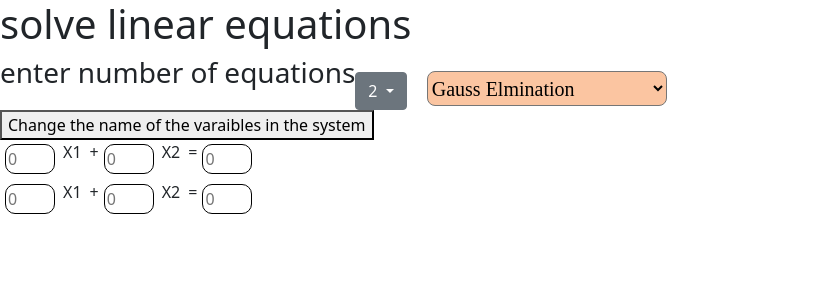
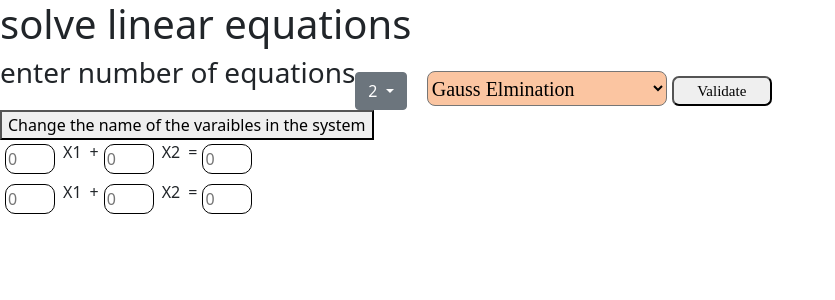
Before and after one commit to LouaiZahran/System-Solver, an Angular app in the folder front/: page / in a window 1280 px wide. Shown: the top 300 px of the page, without its empty margins (0-835 px from the left). Built offline with nearby package versions, Linux system fonts and the light colour scheme.

Commit message:
small changes

```diff
--- a/front/src/app/home/home.component.css
+++ b/front/src/app/home/home.component.css
@@ -21,10 +21,29 @@ input
     left: 500px;
 }
 
+#validate {
+    width: 100px;
+    height: 30px;
+    font-size: 15px;
+    font-family: Fira code;
+    left: 5px;
+    border-radius: 7px;
+    position: relative;
+
+}
+
+#iter {
+    left: 0px;
+    position: relative;
+}
+
+
+
 #divSelect {
     left: 500px;
     position: relative;
 }
+
 
 
 
--- a/front/src/app/home/home.component.html
+++ b/front/src/app/home/home.component.html
@@ -39,6 +39,7 @@
           <li><a (click)="generate(9)" (click)="delete(9)" class="dropdown-item" href="#">9</a></li>
           <li><a (click)="generate(10)" (click)="delete(10)" class="dropdown-item" href="#">10</a></li>
         </ul>
+        <button id = "validate" (click) = "validateInput()">Validate</button>
       </div>
 </div>
 
--- a/front/src/app/home/home.component.ts
+++ b/front/src/app/home/home.component.ts
@@ -16,6 +16,7 @@ export interface decompostion {
   })
   export class homecomponent {
     createdIter : boolean = false;
+    validFlagInput : boolean = false;
 
     DirectSolTypes : solverType[] = [
       {type : "Gauss Elmination", value : 1},
@@ -37,7 +38,8 @@ export interface decompostion {
    currentSolType : string = this.DirectSolTypes[0].type;
 
 
-    matrix : number[][]= [];
+    matrixInput : HTMLInputElement[][]= [];
+
     variableNames : string[] = [];
 
     externalnum:number=2
@@ -46,6 +48,8 @@ export interface decompostion {
     solutionTypeList(){
       var divOptn = document.createElement("div");
       var input = document.createElement("input");
+      var input2 = document.createElement("input");
+      input.value = "3";
       input.style.width="60px"
       input.style.height="40px"
       input.style.marginTop="4px"
@@ -58,18 +62,70 @@ export interface decompostion {
       input.className = "matrixIn";
       input.placeholder="3";
       input.id = "iter"
+      input2.style.width="60px"
+      input2.style.height="40px"
+      input2.style.marginTop="4px"
+      input2.style.marginLeft="5px"
+      input2.style.border="1px solid black"
+      input2.style.borderRadius = "10px"
+      input2.type = "number";
+      input2.min = "1";
+      input2.step = "1";
+      input2.className = "matrixIn";
+      input2.placeholder="3";
+      input2.id = "iter2"
       if((this.currentSolType == this.iterativeSolTypes[0].type) || (this.currentSolType == this.iterativeSolTypes[1].type)){
         if(!this.createdIter){
           document.getElementById("main")?.appendChild(input);
-
+          document.getElementById("main")?.appendChild(input2);
           this.createdIter = true;
-
-
         }
       }
       else{
         this.createdIter = false;
         document.getElementById("iter")?.remove();
+        document.getElementById("iter2")?.remove();
+      }
+
+    }
+    validateInput(){
+      for(let i = 0; i < this.matrixInput.length; i++){
+        for(let j = 0; j < this.matrixInput[i].length; j++){
+          var input = <HTMLInputElement>this.matrixInput[i][j];
+          var value = input.value;
+          console.log(value)
+          if(value == ""){
+            input.style.borderColor = "red"
+            this.validFlagInput = false;
+          }
+          else{
+            input.style.borderColor = "black"
+            this.validFlagInput = true;
+          }
+
+        }
+      }
+      if(this.createdIter){
+        var iter = <HTMLInputElement>document.getElementById("iter")
+        var valueIter = iter?.value;
+        if(valueIter == ""){
+          this.validFlagInput = false;
+          iter.style.borderColor = "red";
+        }
+        else{
+          this.validFlagInput = true;
+          iter.style.borderColor = "black";
+        }
+        var iter2 = <HTMLInputElement>document.getElementById("iter2")!
+        var valueIter2 = iter2?.value;
+        if(valueIter2 == ""){
+          this.validFlagInput = false;
+          iter2.style.borderColor = "red";
+        }
+        else{
+          this.validFlagInput = true;
+          iter2.style.borderColor = "black";
+        }
       }
 
     }
@@ -108,11 +164,12 @@ export interface decompostion {
 
     set(num:number)
     {
+      this.matrixInput = [];
       var set2 = document.createElement("div")
       set2.id = "0.5"
       for(let i = 0; i < num; i++)
       {
-
+        this.matrixInput.push([]);
         var set = document.createElement("div")
         set.style.display="flex"
 
@@ -128,13 +185,15 @@ export interface decompostion {
           input.type = "number";
           input.className = "matrixIn";
           input.placeholder="0"
+          input.id = i.toString().concat(j.toString());
+          this.matrixInput[i].push(input);
           set.appendChild(input)
           var p = document.createElement("p")
           var text = document.createTextNode(this.coff[j])
           p.style.marginLeft="8px"
           p.appendChild(text)
-          set.appendChild(p)
-          set2.appendChild(set)
+          set.appendChild(p);
+          set2.appendChild(set);
           if(j!=num-1)
           {
             var p2=document.createElement("p")
@@ -162,10 +221,12 @@ export interface decompostion {
           input2.type = "number";
           input2.className = "matrixIn";
           input2.placeholder="0"
+          this.matrixInput[i].push(input2);
           set.appendChild(input2)
           set2.appendChild(set)
           document.getElementById("0")?.appendChild(set2)
       }
+      console.log(this.matrixInput)
     }
     flag:number=0
     $event:any
```
